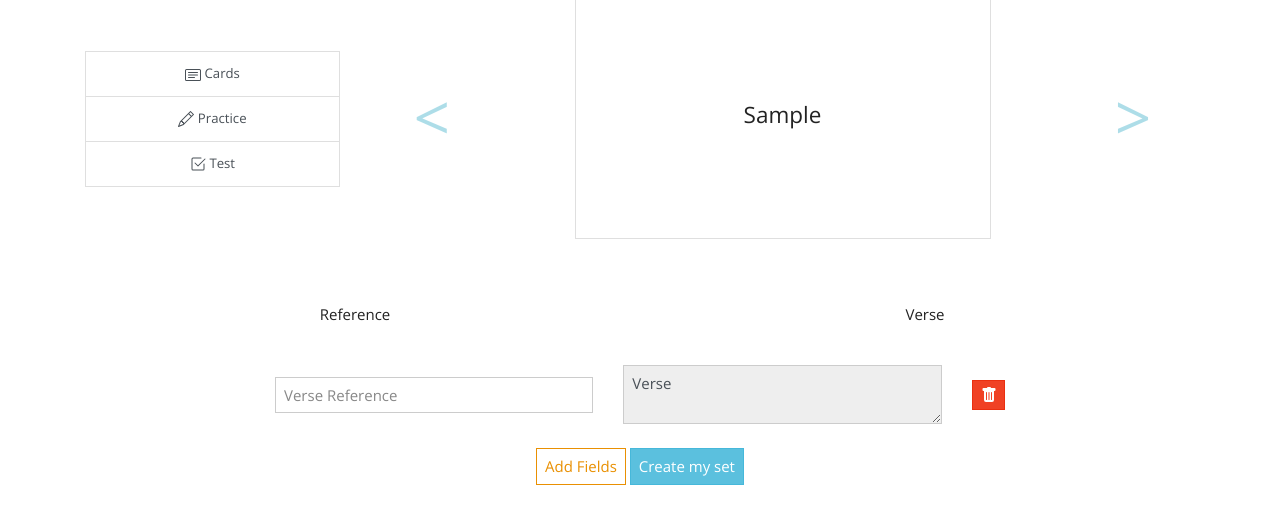
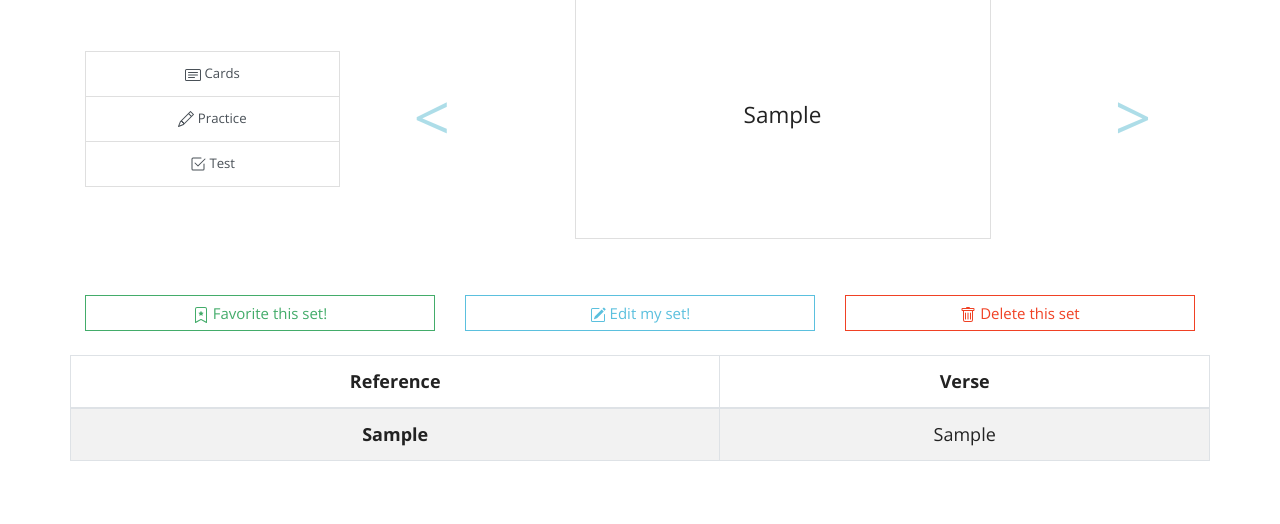
Before and after one commit to dkclee/MTWord, a Flask app: page /sets/1 in a window 1280 px wide. Shown: the part 263-787 px from the top of the page. Run offline with Flask 2, Linux system fonts and the light colour scheme; tables that the repository leaves empty hold one stand-in row (values such as "Sample post"); some libraries are stand-ins or nearby versions.

Commit message:
Add cards table and buttons on the set

```diff
--- a/app.py
+++ b/app.py
@@ -249,8 +249,6 @@ def reset_pw(token):
     form = ResetPasswordForm()
     user = User.query.filter_by(password_reset_token=token).first()
 
-
-
     if not user:
         abort(404)
 
@@ -347,7 +345,13 @@ def show_set(set_id):
     if not current_set:
         abort(404)
 
-    return render_template("sets/show_set.html", set=current_set)
+    headers = ("Reference", "Verse")
+    verses = current_set.verses
+
+    return render_template("sets/show_set.html",
+                           set=current_set,
+                           headers=headers,
+                           verses=verses)
 
 
 @app.route("/sets/<int:set_id>/test")
--- a/models.py
+++ b/models.py
@@ -143,7 +143,6 @@ class Verse(db.Model):
         return f"<Verse {self.reference} {self.verse[:10]}>"
 
 
-# DO NOT MODIFY THIS FUNCTION
 def connect_db(app):
     """Connect to database."""
 
--- a/templates/sets/_cards.html
+++ b/templates/sets/_cards.html
@@ -1,6 +1,6 @@
 <div id="set-carousel" class="carousel slide" data-ride="carousel" data-interval="false" data-keyboard="false">
     <div class="carousel-inner">
-        {% for verse in set.verses %}
+        {% for verse in verses %}
             <div class="carousel-item">
                 <div class="card m-auto" style="width: 26rem; height: 15rem;">
                     <div class="card-body">
--- a/templates/sets/show_set.html
+++ b/templates/sets/show_set.html
@@ -1,4 +1,4 @@
-{% from 'bootstrap/form.html' import render_field, render_hidden_errors %}
+{% extends 'base.html' %}
 
 
 {% block styles %}
@@ -53,13 +53,17 @@
     .back {
         transform: rotateX(180deg);
     }
+
+    table {
+        font-size: larger;
+    }
+
 </style>
 
 
 {% endblock %}
 
 
-{% extends 'base.html' %}
 {% block content %}
 
 <div class="container my-4">
@@ -101,16 +105,57 @@
     </div>
 
     <div class="text-center row my-4">
-        <div class=" col-lg my-2">
-            Reference
+        <div class="col">
+            <button class="btn btn-block btn-outline-success">
+                <svg xmlns="http://www.w3.org/2000/svg" width="16" height="16" fill="currentColor" class="bi bi-bookmark-star" viewBox="0 0 16 16">
+                    <path d="M7.84 4.1a.178.178 0 0 1 .32 0l.634 1.285a.178.178 0 0 0 .134.098l1.42.206c.145.021.204.2.098.303L9.42 6.993a.178.178 0 0 0-.051.158l.242 1.414a.178.178 0 0 1-.258.187l-1.27-.668a.178.178 0 0 0-.165 0l-1.27.668a.178.178 0 0 1-.257-.187l.242-1.414a.178.178 0 0 0-.05-.158l-1.03-1.001a.178.178 0 0 1 .098-.303l1.42-.206a.178.178 0 0 0 .134-.098L7.84 4.1z"/>
+                    <path d="M2 2a2 2 0 0 1 2-2h8a2 2 0 0 1 2 2v13.5a.5.5 0 0 1-.777.416L8 13.101l-5.223 2.815A.5.5 0 0 1 2 15.5V2zm2-1a1 1 0 0 0-1 1v12.566l4.723-2.482a.5.5 0 0 1 .554 0L13 14.566V2a1 1 0 0 0-1-1H4z"/>
+                </svg>
+                Favorite this set!
+            </button>
         </div>
-        <div class=" col-lg my-2">
-            Verse
+        <div class="col">
+            <button class="btn btn-block btn-outline-info">
+                <svg xmlns="http://www.w3.org/2000/svg" width="16" height="16" fill="currentColor" class="bi bi-pencil-square" viewBox="0 0 16 16">
+                    <path d="M15.502 1.94a.5.5 0 0 1 0 .706L14.459 3.69l-2-2L13.502.646a.5.5 0 0 1 .707 0l1.293 1.293zm-1.75 2.456l-2-2L4.939 9.21a.5.5 0 0 0-.121.196l-.805 2.414a.25.25 0 0 0 .316.316l2.414-.805a.5.5 0 0 0 .196-.12l6.813-6.814z"/>
+                    <path fill-rule="evenodd" d="M1 13.5A1.5 1.5 0 0 0 2.5 15h11a1.5 1.5 0 0 0 1.5-1.5v-6a.5.5 0 0 0-1 0v6a.5.5 0 0 1-.5.5h-11a.5.5 0 0 1-.5-.5v-11a.5.5 0 0 1 .5-.5H9a.5.5 0 0 0 0-1H2.5A1.5 1.5 0 0 0 1 2.5v11z"/>
+                </svg>
+                Edit my set!
+            </button>
+        </div>
+        <div class="col">
+            <button class="btn btn-block btn-outline-danger">
+                <svg xmlns="http://www.w3.org/2000/svg" width="16" height="16" fill="currentColor" class="bi bi-trash" viewBox="0 0 16 16">
+                    <path d="M5.5 5.5A.5.5 0 0 1 6 6v6a.5.5 0 0 1-1 0V6a.5.5 0 0 1 .5-.5zm2.5 0a.5.5 0 0 1 .5.5v6a.5.5 0 0 1-1 0V6a.5.5 0 0 1 .5-.5zm3 .5a.5.5 0 0 0-1 0v6a.5.5 0 0 0 1 0V6z"/>
+                    <path fill-rule="evenodd" d="M14.5 3a1 1 0 0 1-1 1H13v9a2 2 0 0 1-2 2H5a2 2 0 0 1-2-2V4h-.5a1 1 0 0 1-1-1V2a1 1 0 0 1 1-1H6a1 1 0 0 1 1-1h2a1 1 0 0 1 1 1h3.5a1 1 0 0 1 1 1v1zM4.118 4L4 4.059V13a1 1 0 0 0 1 1h6a1 1 0 0 0 1-1V4.059L11.882 4H4.118zM2.5 3V2h11v1h-11z"/>
+                </svg>
+                Delete this set
+            </button>
         </div>
     </div>
 
+    <div class="text-center row my-4">
+        <table class="table table-bordered table-striped  table-hover">
+            <thead>
+                <tr>
+                    {% for header in headers %}
+                        <th scope="col">{{ header }}</th>
+                    {% endfor %}
+                </tr>
+            </thead>
+            <tbody>
+                {% for verse in verses %}
+                    <tr>
+                        <th scope="row">{{ verse.reference }}</th>
+                        <td>{{ verse.verse }}</td>
+                    </tr>
+                {% endfor %}
+            </tbody>
+        </table>
+    </div>
 
-    <div class="row justify-content-center">
+
+    <!-- <div class="row justify-content-center">
 
         <div class="col-8 text-center">
 
@@ -146,7 +191,7 @@
 
             </form>
         </div>
-    </div>
+    </div> -->
 </div>
 {% endblock %}
 
```
